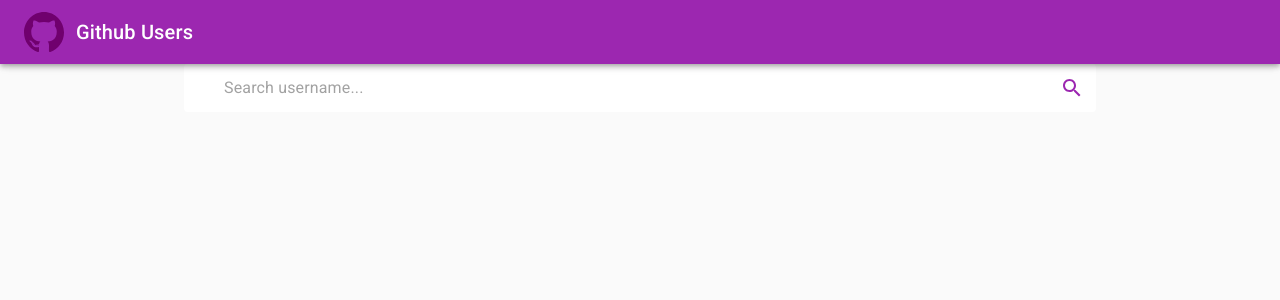
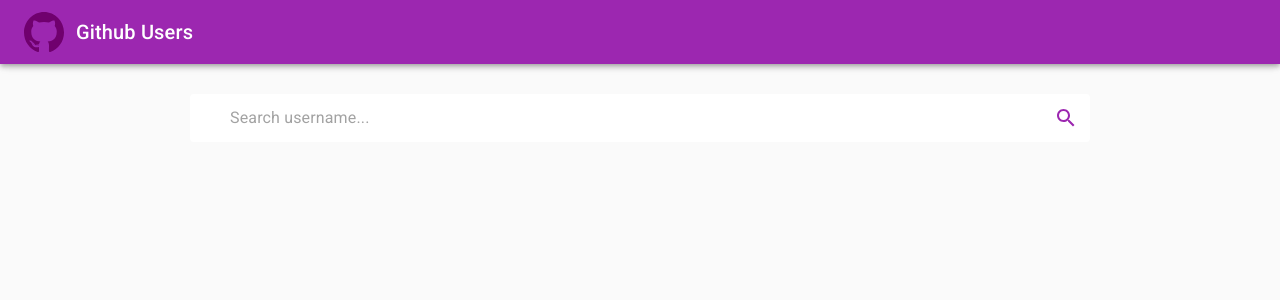
Before and after one commit to elenamountz/react-redux-material-github-users, a React (Create React App) app: page / in a window 1280 px wide. Shown: the top 300 px of the page. Built offline with nearby package versions, Linux system fonts and the light colour scheme; the HTML template or start-up script is replaced by a standard one.

Commit message:
Refactor App and add NotFound

```diff
--- a/src/App.jsx
+++ b/src/App.jsx
@@ -1,8 +1,7 @@
 import React from 'react';
-import { Container, ThemeProvider } from '@material-ui/core';
+import { ThemeProvider } from '@material-ui/core';
 import CssBaseline from '@material-ui/core/CssBaseline';
-import AppBar from 'components/layout/AppBar';
-import SearchBar from 'components/SearchBar';
+import Main from 'components/Main';
 import useTheme from './theme';
 
 const muiTheme = useTheme();
@@ -12,10 +11,7 @@ const App = () => {
     <div>
       <ThemeProvider theme={muiTheme}>
         <CssBaseline />
-        <AppBar />
-        <Container maxWidth="md">
-          <SearchBar />
-        </Container>
+        <Main />
       </ThemeProvider>
     </div>
   );
--- /dev/null
+++ b/src/components/Main/Main.jsx
@@ -0,0 +1,24 @@
+import React from 'react';
+import AppBar from 'components/layout/AppBar';
+import SearchBar from 'components/SearchBar';
+import { Container, makeStyles } from '@material-ui/core';
+
+const useStyles = makeStyles({
+  mainContainer: {
+    padding: '30px',
+  },
+});
+
+const Main = () => {
+  const classes = useStyles();
+  return (
+    <div>
+      <AppBar />
+      <Container maxWidth="md" className={classes.mainContainer}>
+        <SearchBar />
+      </Container>
+    </div>
+  );
+};
+
+export default Main;
--- /dev/null
+++ b/src/components/Main/index.js
@@ -0,0 +1,3 @@
+import Main from './Main';
+
+export default Main;
--- /dev/null
+++ b/src/components/common/NotFound/index.js
@@ -0,0 +1,3 @@
+import NotFound from './NotFound';
+
+export default NotFound;
--- a/src/theme.js
+++ b/src/theme.js
@@ -8,4 +8,7 @@ export default () =>
         main: purple[500],
       },
     },
+    mainContainer: {
+      padding: '30px',
+    },
   });
```
Also changed, not shown: src/components/common/NotFound/NotFound.jsx (added, +50 -0 lines).
